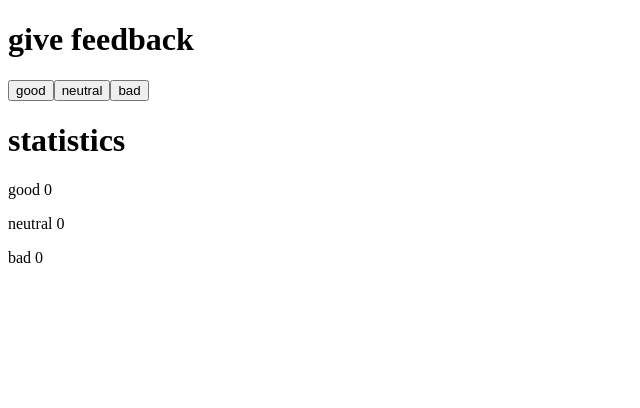
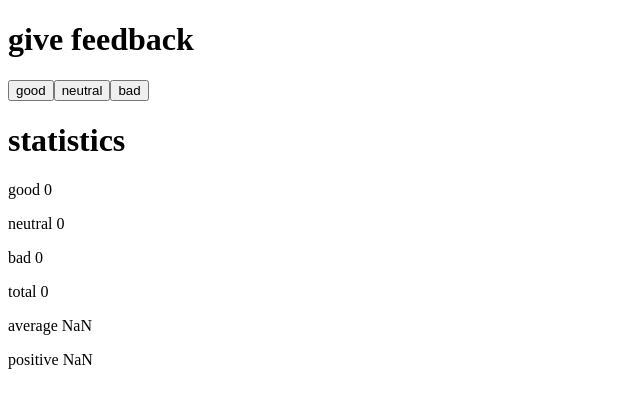
Before and after one commit to emmajarvi/fullstack_palautukset, a React (Vite) app in the folder osa1/unicafe/: page / in a window 1280 px wide. Shown: the top 408 px of the page, without its empty margins (0-640 px from the left). Built offline with nearby package versions, Linux system fonts and the light colour scheme.

Commit message:
1.7 tehty

```diff
--- a/osa1/unicafe/src/App.jsx
+++ b/osa1/unicafe/src/App.jsx
@@ -15,12 +15,23 @@ const Counter = (props) => {
   )
 }
 
+const Average = (props) => {
+
+  return (
+    <div>
+      <p> average {(props.amounts[0]*1 + props.amounts[1]*0 + props.amounts[2]*(-1))/props.amounts[3]} </p>
+      <p> positive {props.amounts[0]/props.amounts[3]}</p>
+    </div>
+  )
+
+}
+
+
 const App = () => {
 
   const [good, setGood] = useState(0)
   const [neutral, setNeutral] = useState(0)
   const [bad, setBad] = useState(0)
-
 
   const increaseGoodByOne = () => setGood(good + 1)
   const increaseNeutralByOne = () => setNeutral(neutral + 1)
@@ -51,6 +62,8 @@ const App = () => {
       <Counter text = {"good"} grade = {good} />
       <Counter text = {"neutral"} grade = {neutral} />
       <Counter text = {"bad"} grade = {bad} />
+      <Counter text = {"total"} grade = {good + neutral + bad} />
+      <Average amounts = {[good, neutral, bad, good + neutral + bad]} />
     </div>
   )
 }
```
